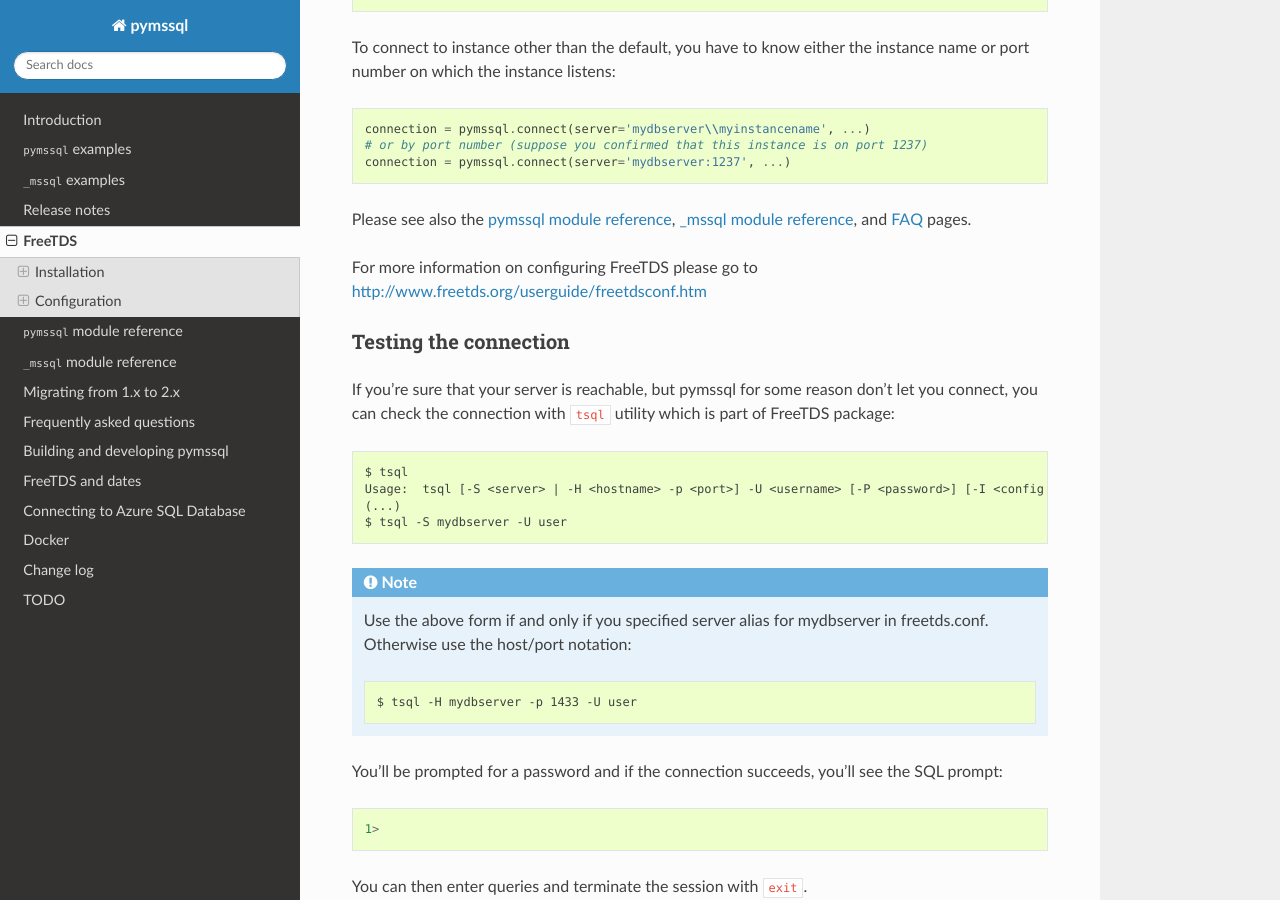
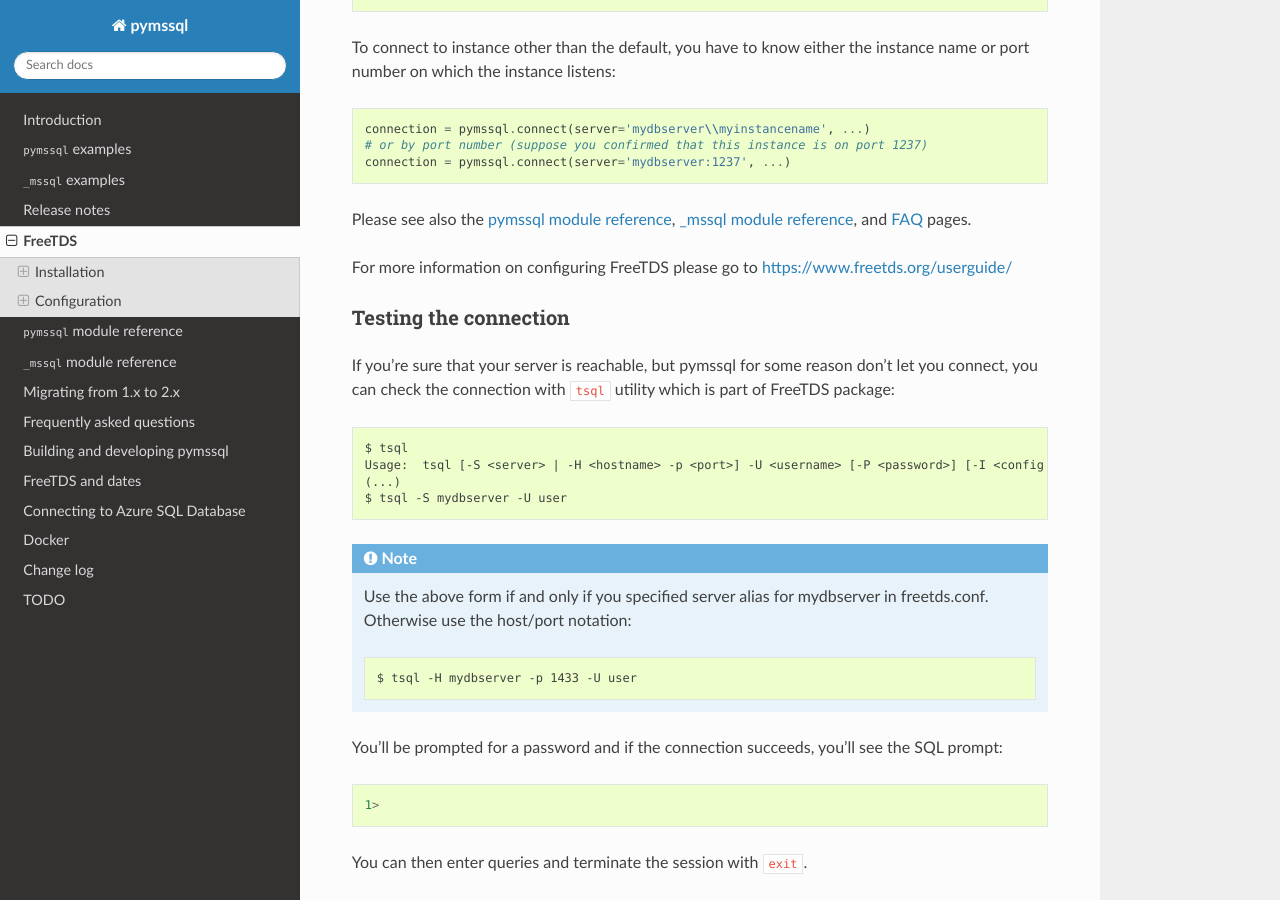
Before and after one commit to pymssql/pymssql, a Sphinx documentation site: the page built from docs/freetds.rst, in a window 1280 px wide and 900 px high, scrolled down 2514 px. Built offline with Sphinx 7.4.7 and the Read the Docs theme 2.0.0, drawn with Linux system fonts in a browser that asks for light colours; some of the changed lines change nothing that is shown.

Commit message:
fix broken link (and make https)

```diff
--- a/docs/freetds.rst
+++ b/docs/freetds.rst
@@ -146,7 +146,7 @@ Please see also the :doc:`pymssql module reference <ref/pymssql>`, :doc:`_mssql
 module reference <ref/_mssql>`, and :doc:`FAQ <faq>` pages.
 
 For more information on configuring FreeTDS please go to
-http://www.freetds.org/userguide/freetdsconf.htm
+https://www.freetds.org/userguide/
 
 Testing the connection
 ----------------------
```
